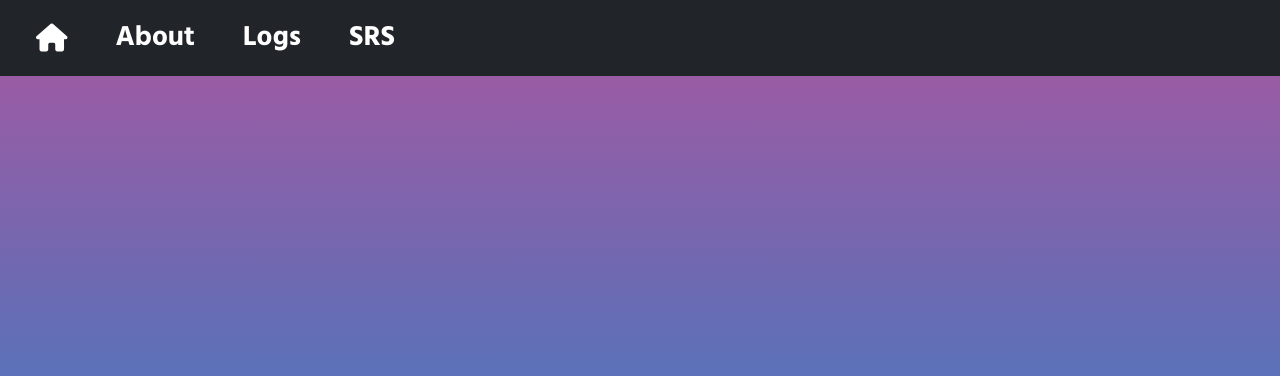
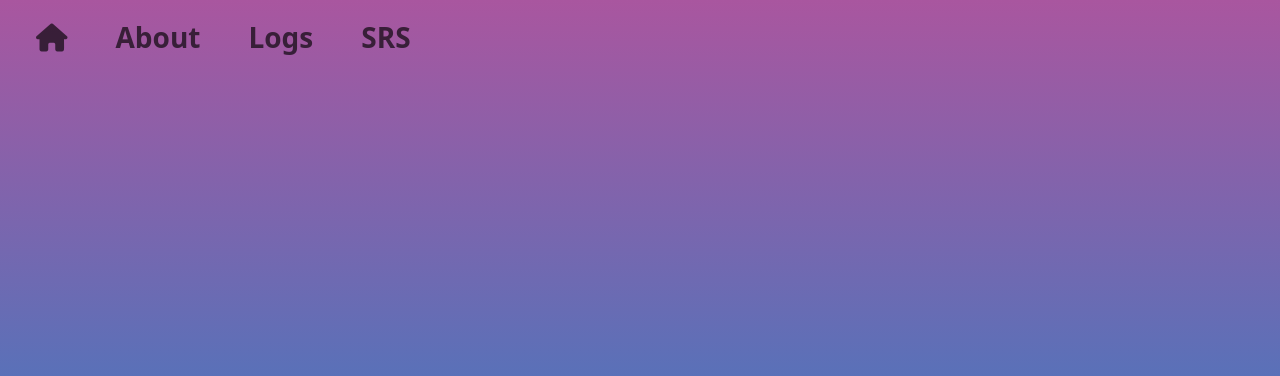
Before and after one commit to Horizon-LLC/CompanyWebsite, a Flask app: page / in a window 1280 px wide. Shown: the top 376 px of the page. Run offline with Flask 3, Linux system fonts and the light colour scheme; some libraries are stand-ins or nearby versions.

Commit message:
remove navbar color

```diff
--- a/website/template/base.html
+++ b/website/template/base.html
@@ -30,7 +30,7 @@
                 overflow: hidden;
             }
             .navbar {
-                background-color: rgba(0, 0, 0, 0.8);
+                background-color: rgba(0, 0, 0, 0.0);
             }
             .card {
               border: 8px solid #717171;
@@ -85,29 +85,14 @@
             .center-horizontal {
               text-align: center;
             }
-            .hind-siliguri-regular {
-              font-family: "Hind Siliguri", sans-serif;
-              font-weight: 400;
-              font-style: normal;
-            }
-            .hind-siliguri-medium {
-              font-family: "Hind Siliguri", sans-serif;
-              font-weight: 500;
-              font-style: normal;
-            }
-            .hind-siliguri-bold {
-              font-family: "Hind Siliguri", sans-serif;
-              font-weight: 700;
-              font-style: normal;
-            }
             .pdf-container {
                 width: 100%;
                 height: 80vh;
                 overflow: hidden;
             }
             html, body {
-              overflow-x: hidden; /* Prevent horizontal scroll if not needed */
-              overflow-y: auto; /* Allow vertical scrolling */
+              overflow-x: hidden;
+              overflow-y: auto;
             }
         </style>
 
@@ -115,7 +100,7 @@
 
     </head>
     <body>
-        <nav class="navbar navbar-expand-lg navbar-dark bg-dark">
+        <nav class="navbar navbar-expand-lg ">
             <div class="container-fluid">
               <button
               class="navbar-toggler"
@@ -127,10 +112,10 @@
             </button>
             <div class="collapse navbar-collapse" id="navbar">
               <div class="navbar-nav">
-                <a class="nav-item nav-link fs-3 my-2 mx-3 fas fa-home text-white" id="home" href="/"></a>
-                <a class="nav-item nav-link fs-3 fw-bold mx-3 text-white hind-siliguri-regular" id="about" href="/about">About</a>
-                <a class="nav-item nav-link fs-3 fw-bold mx-3 text-white hind-siliguri-regular" id="logs" href="/logs">Logs</a>
-                <a class="nav-item nav-link fs-3 fw-bold mx-3 text-white hind-siliguri-regular" id="srs" href="/srs">SRS</a>
+                <a class="nav-item nav-link fs-3 my-2 mx-3 fas fa-home " id="home" href="/"></a>
+                <a class="nav-item nav-link fs-3 fw-bold mx-3  hind-siliguri-regular" id="about" href="/about">About</a>
+                <a class="nav-item nav-link fs-3 fw-bold mx-3  hind-siliguri-regular" id="logs" href="/logs">Logs</a>
+                <a class="nav-item nav-link fs-3 fw-bold mx-3  hind-siliguri-regular" id="srs" href="/srs">SRS</a>
               </div>
             </div>
             </div>
--- a/website/views.py
+++ b/website/views.py
@@ -13,7 +13,7 @@ def about():
         {'name': 'Caden Minniefield - CEO of Horizon', 'image_filen':'Caden_Minniefield.jpg', 'desc': 'Internship at Southern California Edison completing data analyst work for Substation Infrastructure Replacement. \nWorking on AI art website project to make art more accessible.'},
         {'name': 'Keita Katsumi', 'image_filen':'Keita_Katsumi.jpg', 'desc': 'Works at Global Logic Associate analyst. \nGPU computing research assistant at CPP. \nTeaching Japanese at Oh-Fuji in LA.'},
         {'name': 'Jacob San Gabriel', 'image_filen':'Jacob_San_Gabriel.jpg', 'desc': 'California State Polytechnic University, Pomona Student.'},
-        {'name': 'Hikaru Goto', 'image_filen':'Hikaru_Goto.jpg', 'desc': 'Student at California State Polytechnic University, Pomona. Internship at VFX Company.'},
+        {'name': 'Hikaru Goto', 'image_filen':'Hikaru_Goto.jpg', 'desc': 'Student at California State Polytechnic University, Pomona. \nInternship at VFX Company.'},
         {'name': 'Adrian Caballero', 'image_filen':'Adrian_Caballero.jpg', 'desc': 'Student at California State Polytechnic University, Pomona. \nInterested in cloud computing and digital forensics. \nWorking currently as a personal care aid'}
     ]
     return render_template("about.html", people=people)
```
